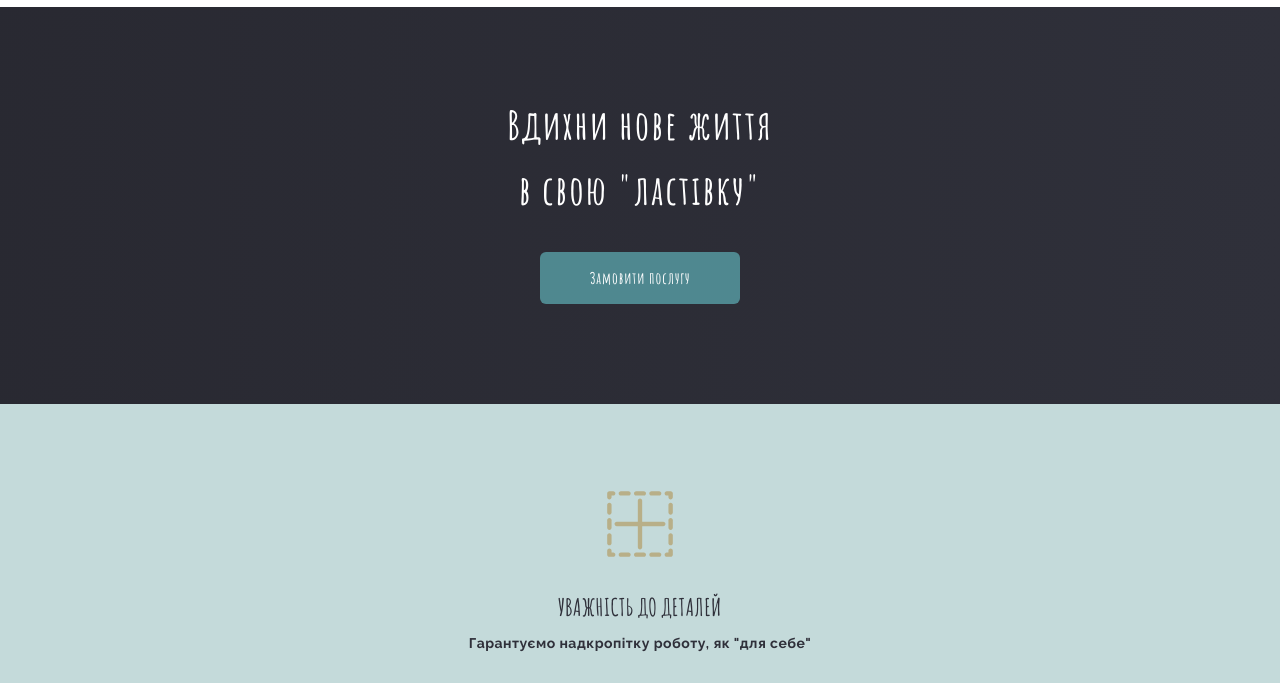
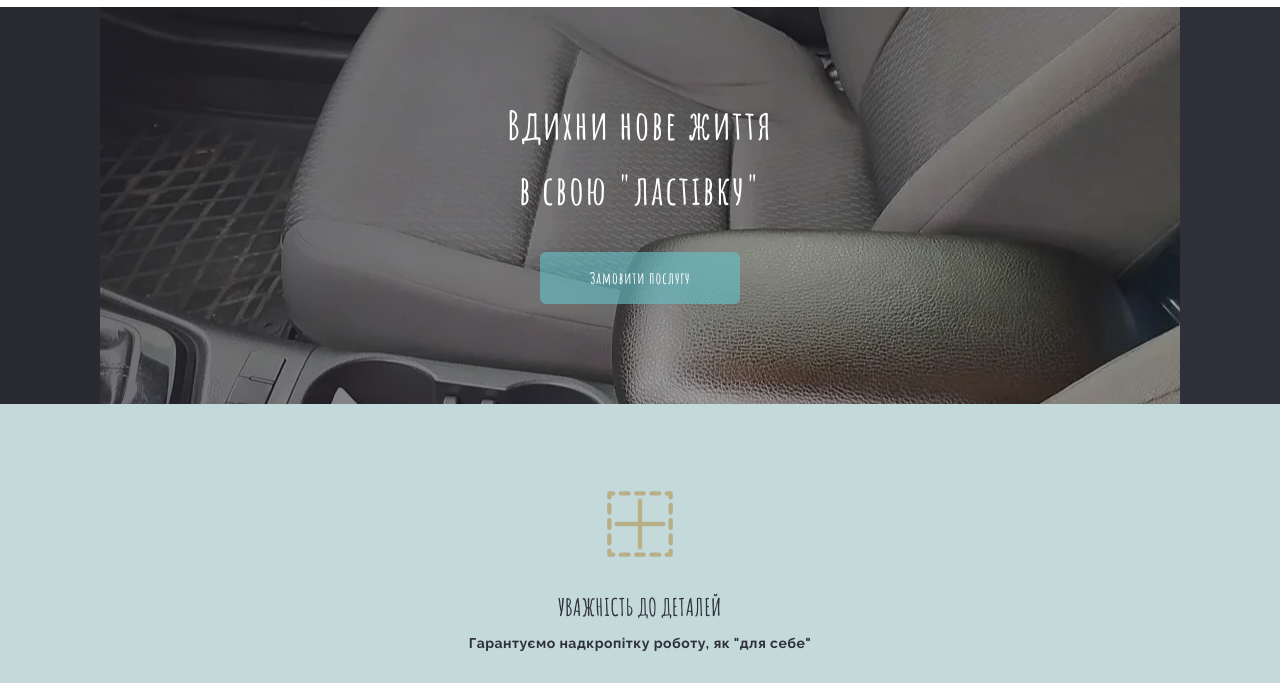
Before and after one commit to JullsMD/NCI, a plain HTML site: page index.html in a window 1280 px wide. Shown: the part 67-750 px from the top of the page. Drawn offline with nearby package versions, Linux system fonts and the light colour scheme; files that its build step writes are made by us from their sources; files whose address does not match are found by name.

Commit message:
Update _hero.scss

```diff
--- a/sass/layout/_hero.scss
+++ b/sass/layout/_hero.scss
@@ -6,7 +6,7 @@
       rgba(38, 38, 46, 0.699),
       rgba(47, 48, 58, 0.226)
     ),
-    url('./images/portfolio/hero2.png');
+    url('../images/portfolio/hero2.png');
 
   background-repeat: no-repeat;
   background-size: auto;
```
